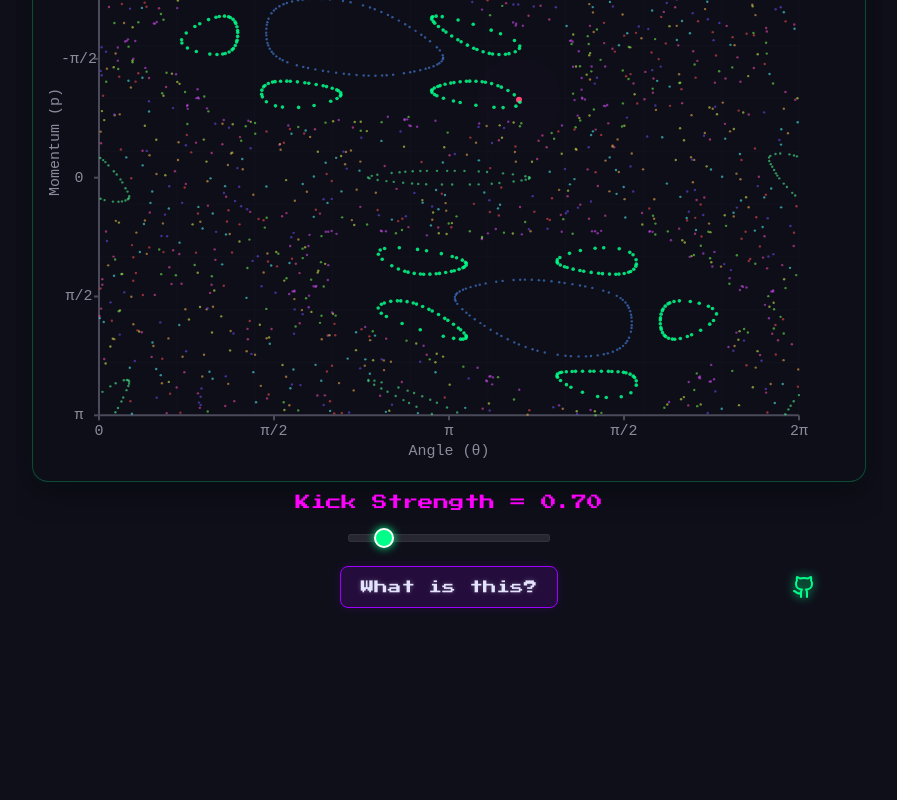
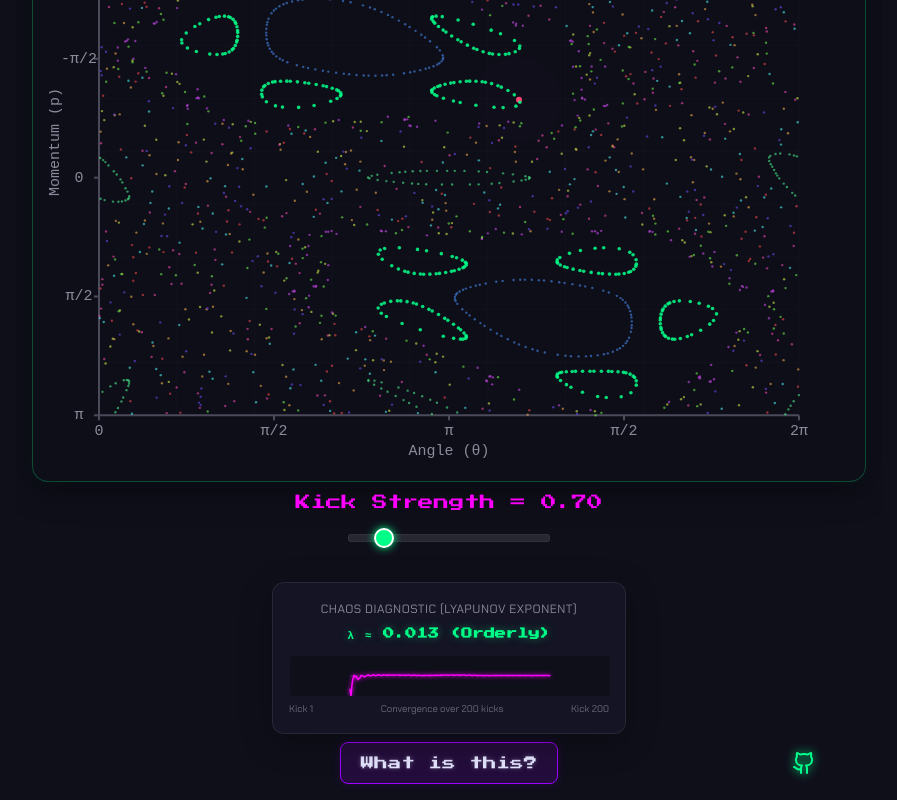
Before and after one commit to IlyaOrson/KickedRotor, a SvelteKit app: page / in a window 1280 px wide. Shown: the part 253-1053 px from the top of the page, without its empty margins (191-1088 px from the left). Before the commit the page ends 877 px from the top, so only its background shows below. Built offline with nearby package versions, Linux system fonts and the light colour scheme.

Commit message:
feat: implement Lyapunov exponent chaos diagnostics and add vector decomposition math labels

```diff
--- a/src/lib/components/KickDecomposition.svelte
+++ b/src/lib/components/KickDecomposition.svelte
@@ -31,6 +31,12 @@
   let p1X = $derived(originX - k * Math.cos(theta) * Math.cos(theta) * vectorScale);
   let p1Y = $derived(originY + k * Math.cos(theta) * Math.sin(theta) * vectorScale);
 
+  // Midpoints for labels
+  let radialMidX = $derived((originX + p1X) / 2);
+  let radialMidY = $derived((originY + p1Y) / 2);
+
+  let tangentialMidX = $derived((p1X + endX) / 2);
+  let tangentialMidY = $derived((p1Y + endY) / 2);
 </script>
 
 <div class="decomposition-container">
@@ -96,8 +102,31 @@
         />
 
         <!-- Labels -->
-        <text x={endX - 15} y={endY - 5} class="label">K</text>
+        <text x={endX - 12} y={endY - 6} class="label total-k">K</text>
 
+        {#if k > 0.1}
+          <!-- Radial component label -->
+          <text
+            x={radialMidX + 12 * Math.sin(theta)}
+            y={radialMidY + 12 * Math.cos(theta)}
+            class="label component-label radial"
+            text-anchor="middle"
+            dominant-baseline="middle"
+          >
+            K cos(θ)
+          </text>
+
+          <!-- Tangential component label -->
+          <text
+            x={tangentialMidX - 12 * Math.cos(theta)}
+            y={tangentialMidY + 12 * Math.sin(theta)}
+            class="label component-label tangential"
+            text-anchor="middle"
+            dominant-baseline="middle"
+          >
+            K sin(θ)
+          </text>
+        {/if}
     </svg>
 </div>
 
@@ -145,4 +174,20 @@
         font-family: "Courier New", monospace;
         font-size: 12px;
     }
+
+    .component-label {
+        font-size: 10px;
+        font-weight: 500;
+        opacity: 0.85;
+    }
+
+    .radial {
+        fill: #8a8a9a;
+    }
+
+    .tangential {
+        fill: #00ffff;
+        font-weight: bold;
+        text-shadow: 0 0 4px rgba(0, 255, 255, 0.4);
+    }
 </style>
--- a/src/routes/+page.svelte
+++ b/src/routes/+page.svelte
@@ -46,6 +46,14 @@
   let explorerWidth = $derived(isReadmeExpanded ? Math.min(WIDTH, 520) : WIDTH);
   let explorerHeight = $derived(explorerWidth * ASPECT_RATIO);
   let rotorSize = $derived(isReadmeExpanded ? Math.min(WIDTH * 0.35, 240) : (WIDTH * 7) / 16);
+
+  // Compute Lyapunov Exponent diagnostics reactively based on active position and K
+  let lyapunovData = $derived.by(() => {
+    if (selectedTheta !== undefined && selectedP !== undefined) {
+      return calculateLyapunov(selectedTheta, selectedP, 200);
+    }
+    return { lambda: 0, history: [] };
+  });
 
   let selectedTheta = $state(3.77);
   let selectedP = $state(-1.03);
@@ -101,6 +109,61 @@
     // Inverse of toSVGCoords for y
     const p = ((y - TOP_MARGIN) / (currentHeight - MARGIN - TOP_MARGIN)) * TWO_PI - PI;
     return [theta, p];
+  }
+
+  // Lyapunov Exponent Calculator (using the standard perturbation renormalization method)
+  function calculateLyapunov(initialTheta: number, initialP: number, steps = 200): { lambda: number; history: number[] } {
+    const d0 = 1e-8;
+    let [theta, p] = [initialTheta, initialP];
+    let dTheta = d0;
+    let dP = 0;
+    let sumLogDivergence = 0;
+    const history: number[] = [];
+
+    for (let i = 1; i <= steps; i++) {
+      const [nextTheta, nextP] = nextState(theta, p);
+      const [nextThetaPert, nextPPert] = nextState(theta + dTheta, p + dP);
+
+      const diffTheta = mod(nextThetaPert - nextTheta + PI, TWO_PI) - PI;
+      const diffP = mod(nextPPert - nextP + PI, TWO_PI) - PI;
+      const d1 = Math.sqrt(diffTheta * diffTheta + diffP * diffP);
+
+      if (d1 > 0) {
+        sumLogDivergence += Math.log(d1 / d0);
+        dTheta = d0 * (diffTheta / d1);
+        dP = d0 * (diffP / d1);
+      } else {
+        dTheta = d0;
+        dP = 0;
+      }
+
+      history.push(sumLogDivergence / i);
+      [theta, p] = [nextTheta, nextP];
+    }
+
+    return { lambda: sumLogDivergence / steps, history };
+  }
+
+  function getSparklinePath(history: number[]): string {
+    if (history.length === 0) return "";
+    const minVal = Math.min(...history, 0);
+    const maxVal = Math.max(...history, 0.5);
+    const range = maxVal - minVal;
+
+    return history.map((val, i) => {
+      const x = (i / (history.length - 1)) * 200;
+      const y = 40 - ((val - minVal) / range) * 40;
+      return `${i === 0 ? 'M' : 'L'} ${x.toFixed(1)} ${y.toFixed(1)}`;
+    }).join(" ");
+  }
+
+  function getZeroY(history: number[]): number | null {
+    if (history.length === 0) return null;
+    const minVal = Math.min(...history, 0);
+    const maxVal = Math.max(...history, 0.5);
+    const range = maxVal - minVal;
+    if (range === 0) return 20;
+    return 40 - ((0 - minVal) / range) * 40;
   }
 
   function generateTrajectory(
@@ -328,6 +391,35 @@
           aria-label="K parameter"
         />
       </div>
+
+      <!-- Lyapunov Exponent Chaos Diagnostic Widget -->
+      <div class="lyapunov-widget">
+        <div class="lyapunov-header">
+          <span class="lyapunov-title">Chaos Diagnostic (Lyapunov Exponent)</span>
+          <span class="lyapunov-value" class:chaotic={lyapunovData.lambda > 0.1} class:regular={lyapunovData.lambda <= 0.1}>
+            λ ≈ {lyapunovData.lambda.toFixed(3)}
+            ({lyapunovData.lambda > 0.1 ? 'Chaotic' : 'Orderly'})
+          </span>
+        </div>
+
+        {#if lyapunovData.history.length > 0}
+          {@const path = getSparklinePath(lyapunovData.history)}
+          {@const zeroY = getZeroY(lyapunovData.history)}
+          <div class="sparkline-container">
+            <svg class="sparkline" viewBox="0 0 200 40">
+              {#if zeroY !== null}
+                <line x1="0" y1={zeroY} x2="200" y2={zeroY} class="baseline" />
+              {/if}
+              <path d={path} class="sparkpath" />
+            </svg>
+            <div class="sparkline-labels">
+              <span>Kick 1</span>
+              <span>Convergence over 200 kicks</span>
+              <span>Kick 200</span>
+            </div>
+          </div>
+        {/if}
+      </div>
     </div>
   {/if}
   <div class="readme-widget">
@@ -435,6 +527,34 @@
                <button class="speed-button" onclick={toggleSpeed}>
                  {isSlowMode ? "Speed Up" : "Slow Down"}
                </button>
+
+               <!-- Lyapunov Exponent Chaos Diagnostic Widget (Compact) -->
+               <div class="lyapunov-widget compact">
+                 <div class="lyapunov-header">
+                   <span class="lyapunov-title">Chaos Diagnostic</span>
+                   <span class="lyapunov-value" class:chaotic={lyapunovData.lambda > 0.1} class:regular={lyapunovData.lambda <= 0.1}>
+                     λ ≈ {lyapunovData.lambda.toFixed(3)}
+                   </span>
+                 </div>
+
+                 {#if lyapunovData.history.length > 0}
+                   {@const path = getSparklinePath(lyapunovData.history)}
+                   {@const zeroY = getZeroY(lyapunovData.history)}
+                   <div class="sparkline-container">
+                     <svg class="sparkline" viewBox="0 0 200 40">
+                       {#if zeroY !== null}
+                         <line x1="0" y1={zeroY} x2="200" y2={zeroY} class="baseline" />
+                       {/if}
+                       <path d={path} class="sparkpath" />
+                     </svg>
+                     <div class="sparkline-labels">
+                       <span>Kick 1</span>
+                       <span>200 kicks</span>
+                       <span>Kick 200</span>
+                     </div>
+                   </div>
+                 {/if}
+               </div>
             </div>
           </div>
         </div>
@@ -831,4 +951,106 @@
   :global(a:active) {
     color: #00ffff;
   }
+
+  /* Lyapunov Exponent Diagnostic styles */
+  .lyapunov-widget {
+    background: rgba(26, 26, 46, 0.55);
+    backdrop-filter: blur(8px);
+    -webkit-backdrop-filter: blur(8px);
+    border: 1px solid rgba(255, 255, 255, 0.08);
+    border-radius: 0.75rem;
+    padding: 1rem;
+    width: 100%;
+    max-width: 320px;
+    box-shadow: 0 8px 32px 0 rgba(0, 0, 0, 0.3);
+    display: flex;
+    flex-direction: column;
+    gap: 0.5rem;
+    margin-top: 0.5rem;
+    transition: all 0.3s ease;
+  }
+
+  .lyapunov-widget.compact {
+    max-width: 200px;
+    padding: 0.8rem;
+    margin-top: 1rem;
+  }
+
+  .lyapunov-widget.compact .lyapunov-title {
+    font-size: 0.65rem;
+  }
+
+  .lyapunov-widget.compact .lyapunov-value {
+    font-size: 0.65rem;
+  }
+
+  .lyapunov-header {
+    display: flex;
+    flex-direction: column;
+    gap: 0.25rem;
+    text-align: center;
+  }
+
+  .lyapunov-title {
+    font-size: 0.75rem;
+    color: #8a8a9a;
+    font-family: "Chakra Petch", sans-serif;
+    text-transform: uppercase;
+    letter-spacing: 0.5px;
+  }
+
+  .lyapunov-value {
+    font-family: "Press Start 2P", monospace;
+    font-size: 0.7rem;
+    font-weight: bold;
+    transition: all 0.3s ease;
+  }
+
+  .lyapunov-value.chaotic {
+    color: #ff3864;
+    text-shadow: 0 0 8px rgba(255, 56, 100, 0.4);
+  }
+
+  .lyapunov-value.regular {
+    color: #00ff88;
+    text-shadow: 0 0 8px rgba(0, 255, 136, 0.4);
+  }
+
+  .sparkline-container {
+    display: flex;
+    flex-direction: column;
+    gap: 0.25rem;
+    margin-top: 0.25rem;
+  }
+
+  .sparkline {
+    width: 100%;
+    height: 40px;
+    background: rgba(0, 0, 0, 0.25);
+    border-radius: 0.25rem;
+    border: 1px solid rgba(255, 255, 255, 0.03);
+  }
+
+  .sparkpath {
+    fill: none;
+    stroke: #ff00ff;
+    stroke-width: 1.5;
+    stroke-linecap: round;
+    stroke-linejoin: round;
+    filter: drop-shadow(0 0 2px #ff00ff);
+  }
+
+  .baseline {
+    stroke: rgba(255, 255, 255, 0.15);
+    stroke-dasharray: 3 3;
+    stroke-width: 1;
+  }
+
+  .sparkline-labels {
+    display: flex;
+    justify-content: space-between;
+    font-size: 0.6rem;
+    color: #6a6a7a;
+    font-family: "Chakra Petch", sans-serif;
+  }
 </style>
```
